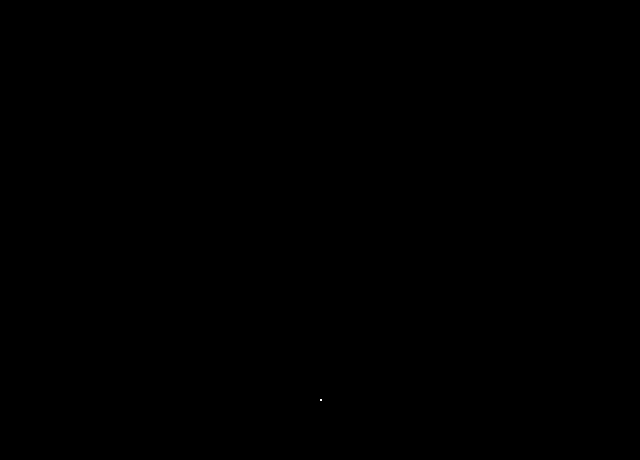
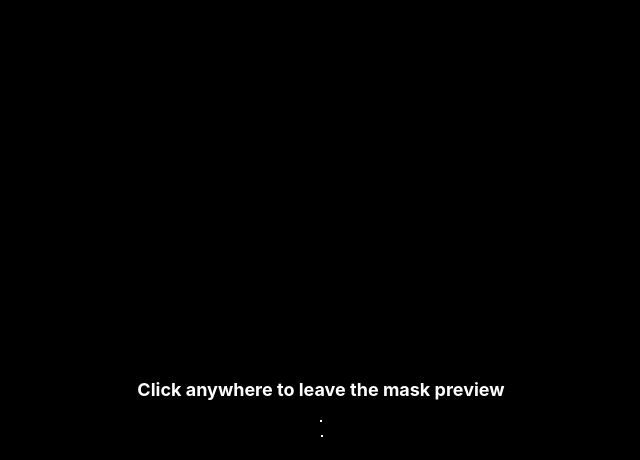
Before and after one commit to nelson0515337/painting_tool, a React (Create React App) app: page / in a window 1280 px wide. Both pictures are taken after a click on the button "preview". Shown: the top 460 px of the page, without its empty margins (319-959 px from the left). Built offline with nearby package versions, Linux system fonts and the light colour scheme.

Commit message:
add preview

```diff
--- a/src/components/Drawing/MaskPreview.js
+++ b/src/components/Drawing/MaskPreview.js
@@ -1,4 +1,3 @@
-// MaskPreview.js
 import React, { useRef, useEffect } from "react";
 
 const MaskPreview = ({ maskDataURL, width, height, onClose }) => {
@@ -39,19 +38,39 @@ const MaskPreview = ({ maskDataURL, width, height, onClose }) => {
         height: "100vh",
         backgroundColor: "black",
         display: "flex",
+        flexDirection: "column", // Change the flexDirection to column
         justifyContent: "center",
         alignItems: "center",
         zIndex: 9999,
       }}
       onClick={onClose}>
-      <canvas
-        ref={canvasRef}
-        width={width} // Adjust the width as needed
-        height={height} // Adjust the height as needed
+      {/* Text to instruct the user */}
+      <div
         style={{
-          border: "1px solid white", // White stroke
-        }}
-      />
+          color: "white",
+          fontSize: "18px",
+          fontWeight: "bold",
+          marginBottom: "20px", // Add some bottom margin to separate from the canvas
+        }}>
+        Click anywhere to leave the mask preview
+      </div>
+      {/* Preview mask box */}
+      <div
+        style={{
+          width: width,
+          height: height,
+          border: "1px solid white",
+        }}>
+        <canvas
+          ref={canvasRef}
+          width={width}
+          height={height}
+          style={{
+            border: "1px solid white",
+            boxSizing: "border-box",
+          }}
+        />
+      </div>
     </div>
   );
 };
```
